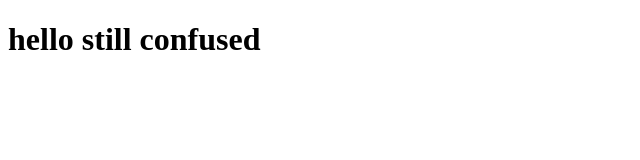
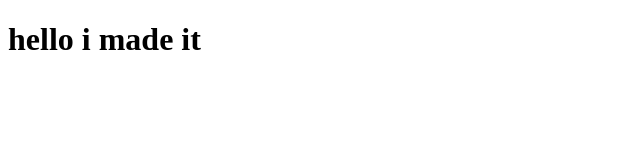
Before and after one commit to kalido13/coursera-test2, a plain HTML site: page site2/index.html in a window 1280 px wide. Shown: the whole page, without its empty margins (0-640 px from the left). Drawn offline with Linux system fonts and the light colour scheme.

Commit message:
small addition

```diff
--- a/site2/index.html
+++ b/site2/index.html
@@ -5,6 +5,6 @@
 	<title>hello coursera! </title>
 </head>
 <body>
-<h1>hello still confused</h1>
+<h1>hello i made it</h1>
 </body>
 </html>
```
